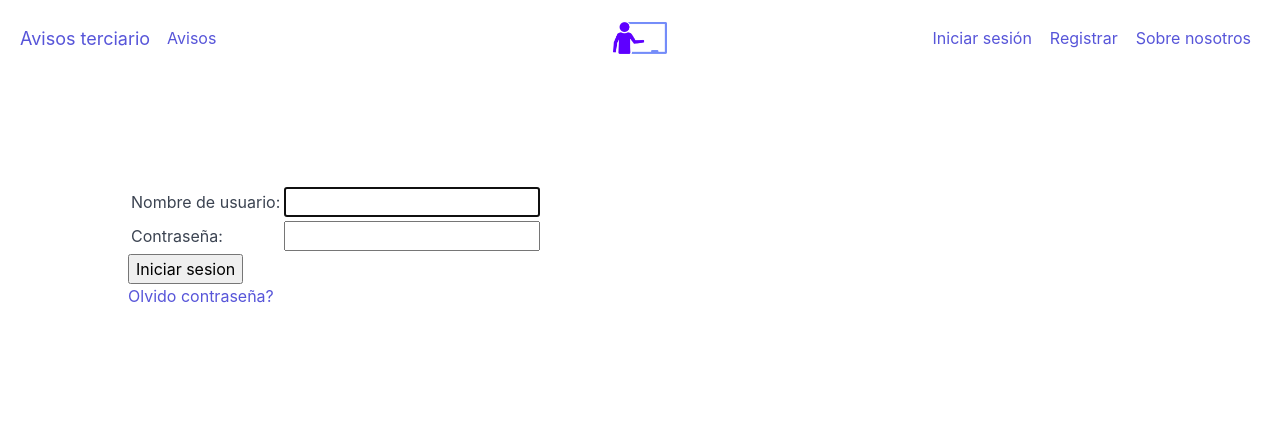
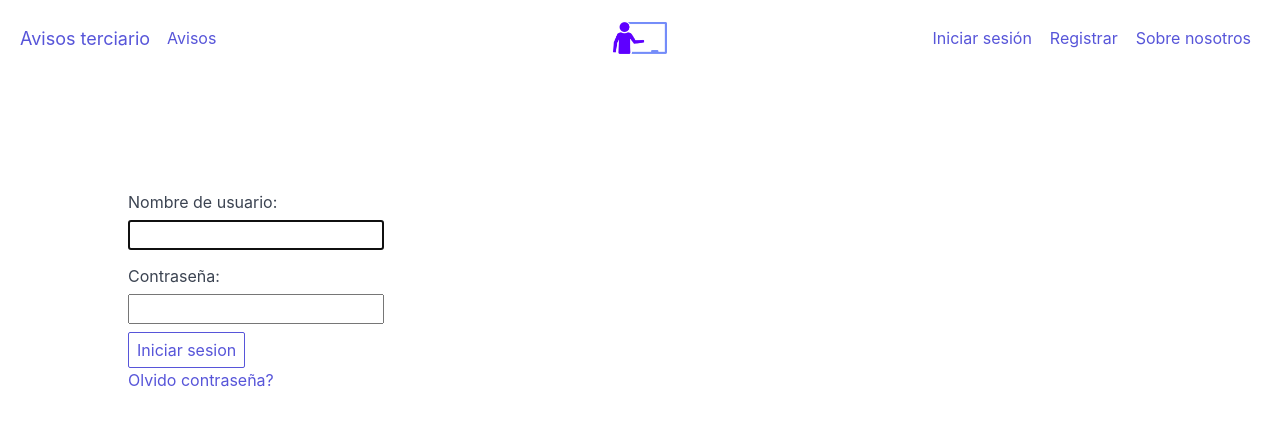
Before and after one commit to Courier-Seba/UrquizaNoticias, a Django app: page /user/account/login/ in a window 1280 px wide. Shown: the top 426 px of the page. Run offline with Django 3.2, Linux system fonts and the light colour scheme.

Commit message:
Add styel to login

```diff
--- a/templates/registration/login.html
+++ b/templates/registration/login.html
@@ -8,15 +8,19 @@
       {% csrf_token %}
       <table>
         <tr>
-          <td>{{ form.username.label_tag }}</td>
-          <td>{{ form.username }}</td>
+          <div class="form-group">
+            <label class="form-label" for="input-example-1">{{ form.username.label_tag }}</label>
+            {{ form.username }}
+          </div>
         </tr>
         <tr>
-          <td>{{ form.password.label_tag }}</td>
-          <td>{{ form.password }}</td>
+          <div class="form-group">
+            <label class="form-label" for="input-example-1">{{ form.password.label_tag }}</label>
+            {{ form.password }}
+          </div>
         </tr>
       </table>
-      <input type="submit" value="Iniciar sesion" />
+      <input type="submit" class="btn" value="Iniciar sesion" />
       <input type="hidden" name="next" value="{{ next }}" />
     </form>
 
```
